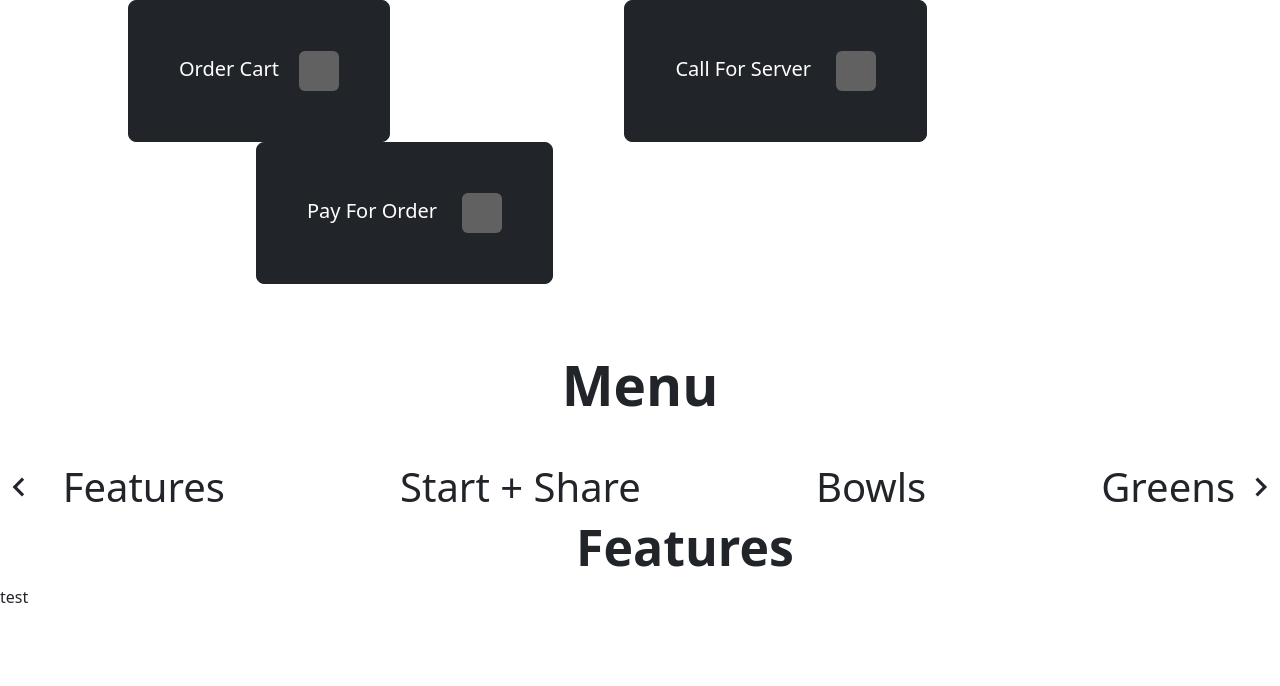
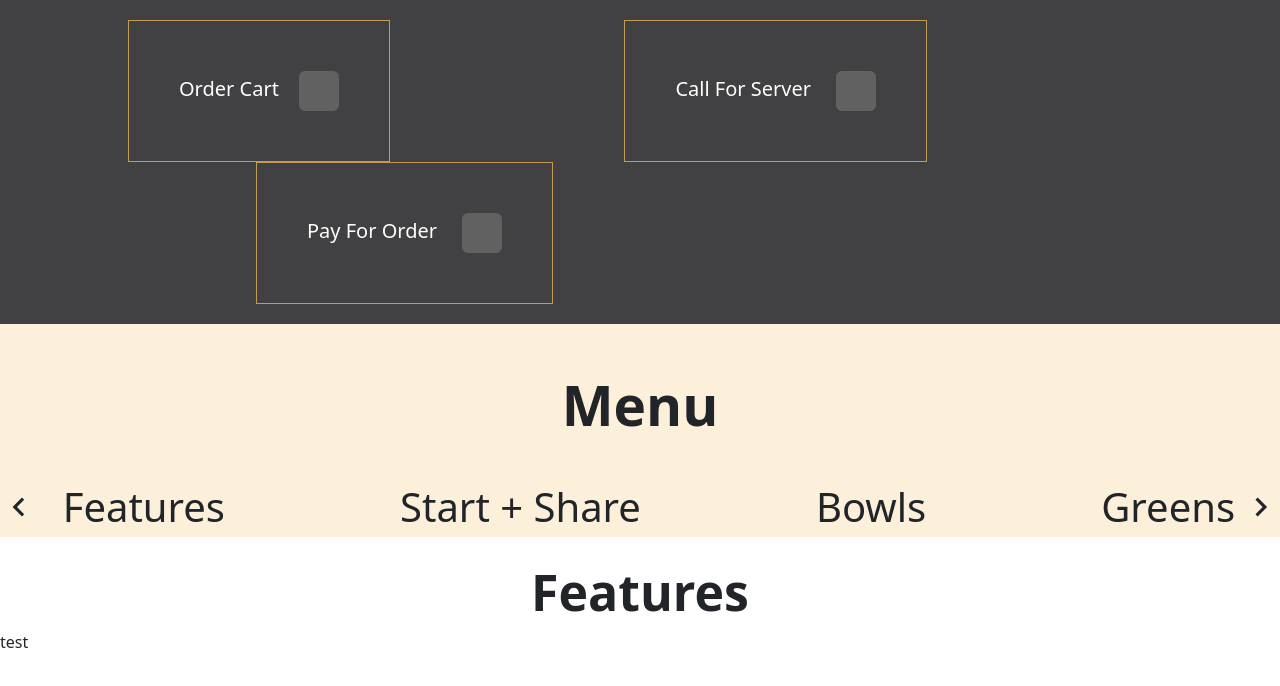
Before and after one commit to hnschaefer/cpsc481-group3, a React (Create React App) app in the folder ordering-system/: page / in a window 1280 px wide. Shown: the top 686 px of the page. Built offline with nearby package versions, Linux system fonts and the light colour scheme; grey boxes are pictures that could not be loaded; the HTML template or start-up script is replaced by a standard one.

Commit message:
Need color scheme

```diff
--- a/ordering-system/package.json
+++ b/ordering-system/package.json
@@ -3,6 +3,9 @@
   "version": "0.1.0",
   "private": true,
   "dependencies": {
+    "@emotion/react": "^11.11.1",
+    "@emotion/styled": "^11.11.0",
+    "@mui/icons-material": "^5.14.15",
     "@testing-library/jest-dom": "^5.17.0",
     "@testing-library/react": "^13.4.0",
     "@testing-library/user-event": "^13.5.0",
--- a/ordering-system/src/Menu.js
+++ b/ordering-system/src/Menu.js
@@ -25,12 +25,21 @@ function Menu() {
 
   return (
     <div style={{ width: "100%" }}>
+      <div
+        style={{
+          backgroundColor: "#414042",
+          paddingTop: 20,
+          paddingBottom: 20,
+        }}
+      >
         <Navbar />
+      </div>
+      <div style={{ background: "#fdf0db" }}>
         <div
           style={{
             fontSize: 55,
             textAlign: "center",
-          marginTop: 60,
+            paddingTop: 40,
             marginBottom: 30,
             fontWeight: "bold",
           }}
@@ -62,13 +71,16 @@ function Menu() {
           </div>
           <MdChevronRight onClick={slideRight} size={40} />
         </div>
-      <h1 style={{ fontSize: 50, fontWeight: "bold", marginLeft: "45%" }}>
+      </div>
+      <div style={{ background: "#ffffff", paddingTop: 25 }}>
+        <h1 style={{ fontSize: 50, fontWeight: "bold", textAlign: "center" }}>
           {pageStatus}
         </h1>
         {pageStatus === "Features" && <Features />}
         {pageStatus === "Mains" && <Mains />}
         {console.log(viewportWidth, viewportHeight)}
       </div>
+    </div>
   );
 }
 
--- a/ordering-system/src/Menu_category_pages/Mains.js
+++ b/ordering-system/src/Menu_category_pages/Mains.js
@@ -2,8 +2,7 @@ import Card from "react-bootstrap/Card";
 import Col from "react-bootstrap/Col";
 import Row from "react-bootstrap/Row";
 import data from "../Data/mains.json";
-import plus from "../icons/icons/plus-circle-fill.svg";
-import Image from "react-bootstrap/Image";
+import AddCircleOutlineIcon from "@mui/icons-material/AddCircleOutline";
 // import truffle from "../images/Truffle.jpg";
 const Mains = () => {
   return (
@@ -20,19 +19,18 @@ const Mains = () => {
                 src={require("../images/" + menu.image + ".jpg")}
                 style={{ width: "300px", height: "230px" }}
               />
-              <Card.Body>
+              <Card.Body style={{ background: "#000000", color: "#ffffff" }}>
                 <Card.Title style={{ fontSize: 20 }}>{menu.item}</Card.Title>
                 <Card.Text>
                   {menu.price}{" "}
-                  <Image
-                    src={plus}
-                    rounded
+                  <AddCircleOutlineIcon
                     style={{
-                      width: "30px",
-                      height: "30px",
+                      width: "40px",
+                      height: "40px",
                       display: "inline-block",
-                      marginLeft: 190,
+                      marginLeft: 180,
                       marginTop: 10,
+                      color: "#c69a50",
                     }}
                   />
                 </Card.Text>
--- a/ordering-system/src/Navbar.js
+++ b/ordering-system/src/Navbar.js
@@ -9,7 +9,13 @@ const Navbar = () => {
       <Button
         variant="dark"
         size="lg"
-        style={{ padding: "50px", marginLeft: "10%" }}
+        style={{
+          padding: "50px",
+          marginLeft: "10%",
+          backgroundColor: "#414042",
+          border: "1px solid #c69a50",
+          borderRadius: 0,
+        }}
       >
         Order Cart
         <Image
@@ -27,7 +33,13 @@ const Navbar = () => {
       <Button
         variant="dark"
         size="lg"
-        style={{ padding: "50px", marginLeft: "18%" }}
+        style={{
+          padding: "50px",
+          marginLeft: "18%",
+          backgroundColor: "#414042",
+          border: "1px solid #c69a50",
+          borderRadius: 0,
+        }}
       >
         Call For Server{" "}
         <Image
@@ -45,7 +57,13 @@ const Navbar = () => {
       <Button
         variant="dark"
         size="lg"
-        style={{ padding: "50px", marginLeft: "20%" }}
+        style={{
+          padding: "50px",
+          marginLeft: "20%",
+          backgroundColor: "#414042",
+          border: "1px solid #c69a50",
+          borderRadius: 0,
+        }}
       >
         Pay For Order{" "}
         <Image
```
Also changed, not shown: 1 other file (tests, documents, lock files or other folders). Lines whose indentation alone changed are shown as unchanged.
